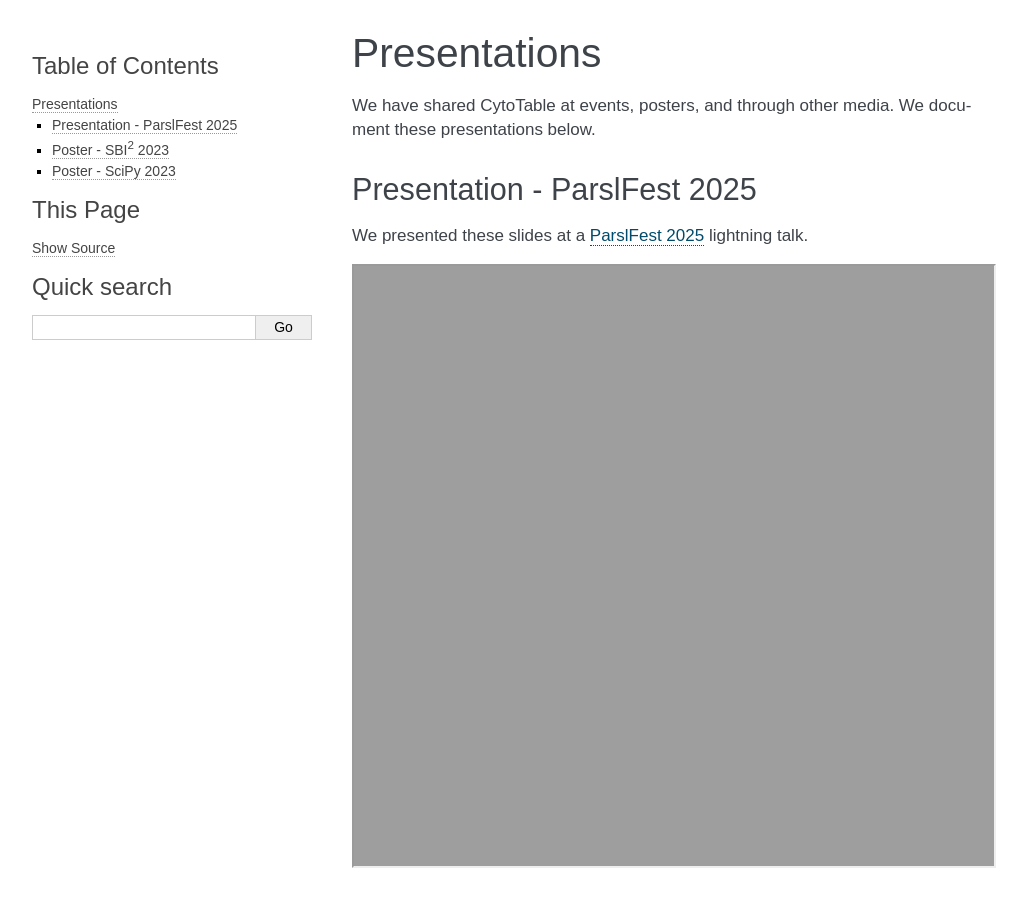
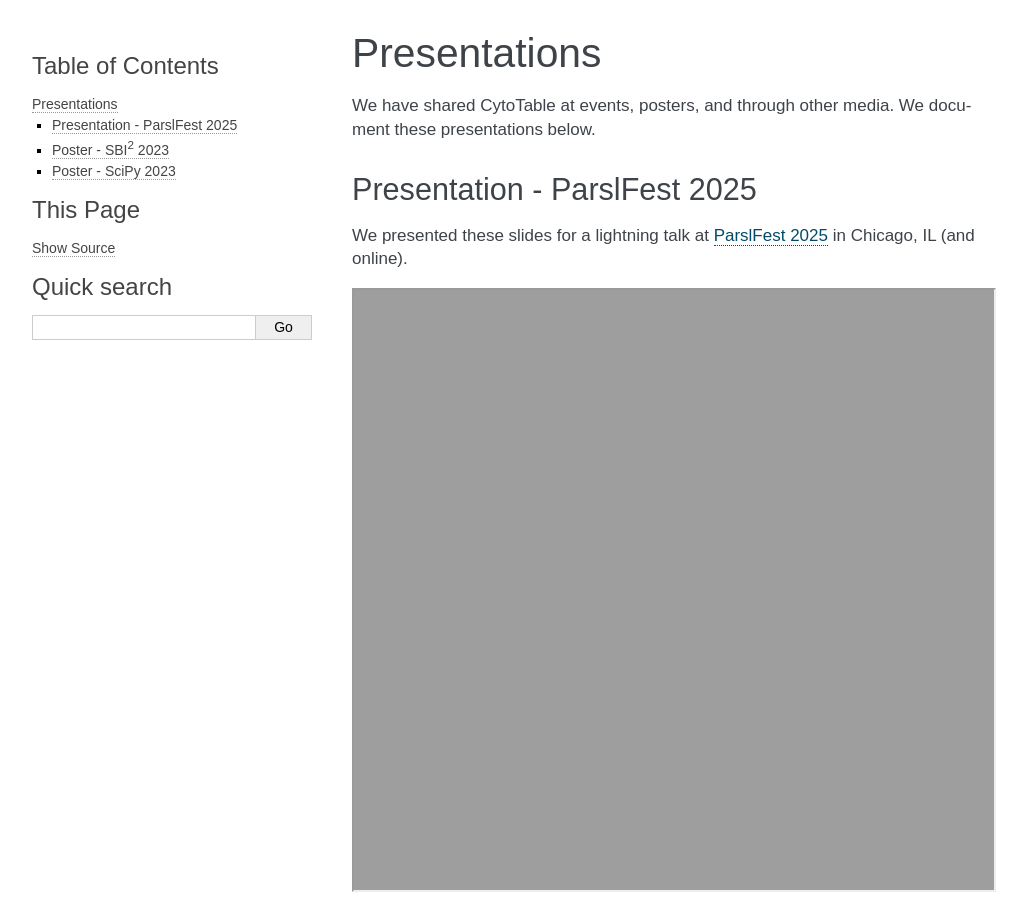
Before and after one commit to cytomining/CytoTable, a Sphinx documentation site: the page built from docs/source/presentations.md, in a window 1280 px wide and 900 px high. Shown: the whole window, without its empty margins (118-1145 px from the left). Built offline with Sphinx 7.4.7, drawn with Linux system fonts in a browser that asks for light colours.

Commit message:
add parslfest location

```diff
--- a/docs/source/presentations.md
+++ b/docs/source/presentations.md
@@ -5,7 +5,7 @@
 
 ## Presentation - ParslFest 2025
 
-We presented these slides at a [ParslFest 2025](https://parsl-project.org/parslfest.html) lightning talk.
+We presented these slides for a lightning talk at [ParslFest 2025](https://parsl-project.org/parslfest.html) in Chicago, IL (and online).
 
 <iframe src="presentations/ParslFest 2025 - CytoTable (lightning talk).pdf" width="100%" height="600px"></iframe>
 
```
